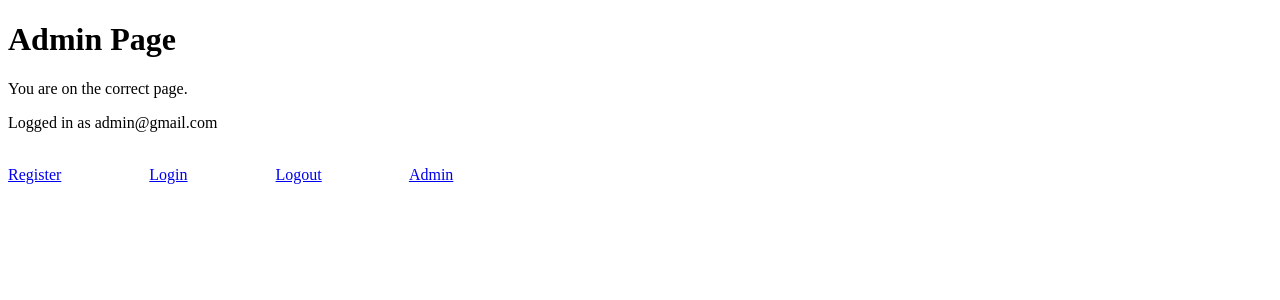
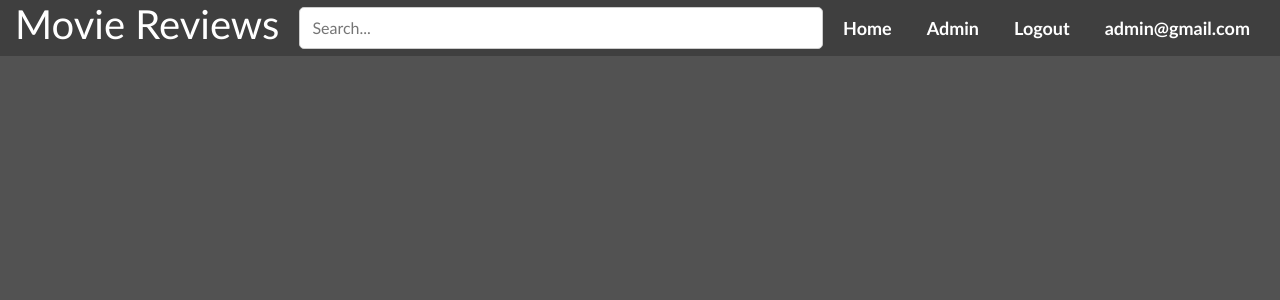
Before and after one commit to WeaverDM21/Project, a Flask app: page /admin/ in a window 1280 px wide. Shown: the top 300 px of the page. Run offline with Flask 3, Linux system fonts and the light colour scheme; a user stored in the database is signed in; parts of the project's set-up code (start-up, migrations or seed data) failed here and were passed over.

Commit message:
Admin Page base design

```diff
--- a/templates/admin.html
+++ b/templates/admin.html
@@ -2,12 +2,18 @@
 <html lang="en">
 <head>
   <meta charset="UTF-8">
+  <meta http-equiv="X-UA-Compatible" content="IE=edge">
   <meta name="viewport" content="width=device-width, initial-scale=1.0">
   <title>Admin Page</title>
+  <script src="/static/scripts/search.js"></script>
+  <link rel="stylesheet" href="/static/styles/home.css">
+
+  <link href="https://cdn.jsdelivr.net/npm/bootstrap@5.1.1/dist/css/bootstrap.min.css" rel="stylesheet" integrity="sha384-F3w7mX95PdgyTmZZMECAngseQB83DfGTowi0iMjiWaeVhAn4FJkqJByhZMI3AhiU" crossorigin="anonymous">
+  <script src="https://cdn.jsdelivr.net/npm/bootstrap@5.1.1/dist/js/bootstrap.bundle.min.js" integrity="sha384-/bQdsTh/da6pkI1MST/rWKFNjaCP5gBSY4sEBT38Q/9RBh9AH40zEOg7Hlq2THRZ" crossorigin="anonymous"></script>
 </head>
-<body>
+<body class="Background">
   <header>
-      <div class="container">
+    <!-- <div class="container">
       {% for message in get_flashed_messages() %}
         <div class="alert alert-warning d-flex align-items-center alert-dismissible fade show">
           <button type="button" class="close" data-bs-dismiss="alert">
@@ -16,27 +22,33 @@
           {{ message }}
         </div>
       {% endfor %}
-      </div>
+    </div> -->
   </header>
   <main>
-      <h1>Admin Page</h1>
-      <p>You are on the correct page.</p>
+    <div class="navdiv">
+      <div class="title">
+        <h1><a>Movie Reviews</a></h1>
+      </div>
+      <div class="search-container">
+        <input type="text" id="search-bar" class="search-bar" placeholder="Search...">
+        <div id="search-results" class="search-results"></div>
+      </div>
+      <div class="registration">
+        <a href="/"> Home </a>
         {% if current_user.is_authenticated %}
-        <p>Logged in as {{ current_user.email }}</p>
+          {% if current_user.role == "admin" %}
+            <a href="/admin"> Admin </a>
+          {% endif %}
+          <a href="/logout"> Logout </a>
+          <a>{{current_user.email}}</a>
         {% else %}
-        <p>Not logged in</p>
+          <a href="/login"> Login </a>
+          {% if current_user.role == "admin" %}
+            <a href="/admin"> Admin </a>
           {% endif %}
+        {% endif %}
+      </div>
+    </div>
   </main>
-    <footer>
-      <br>
-      <a href="/register">Register</a>
-      &emsp;&emsp;&emsp;&emsp;&emsp;
-      <a href="/login">Login</a>
-      &emsp;&emsp;&emsp;&emsp;&emsp;
-      <a href="/logout">Logout</a>
-      &emsp;&emsp;&emsp;&emsp;&emsp;
-      <a href="/admin">Admin</a>
-      <br>
-    </footer>
 </body>
 </html>
--- a/templates/home.html
+++ b/templates/home.html
@@ -4,7 +4,7 @@
   <meta charset="UTF-8">
   <meta http-equiv="X-UA-Compatible" content="IE=edge">
   <meta name="viewport" content="width=device-width, initial-scale=1.0">
-  <title>Login</title>
+  <title>Home</title>
   <script src="/static/scripts/search.js"></script>
   <link rel="stylesheet" href="/static/styles/home.css">
 
```
Also changed, not shown: users.sqlite3. Lines whose indentation alone changed are shown as unchanged.
